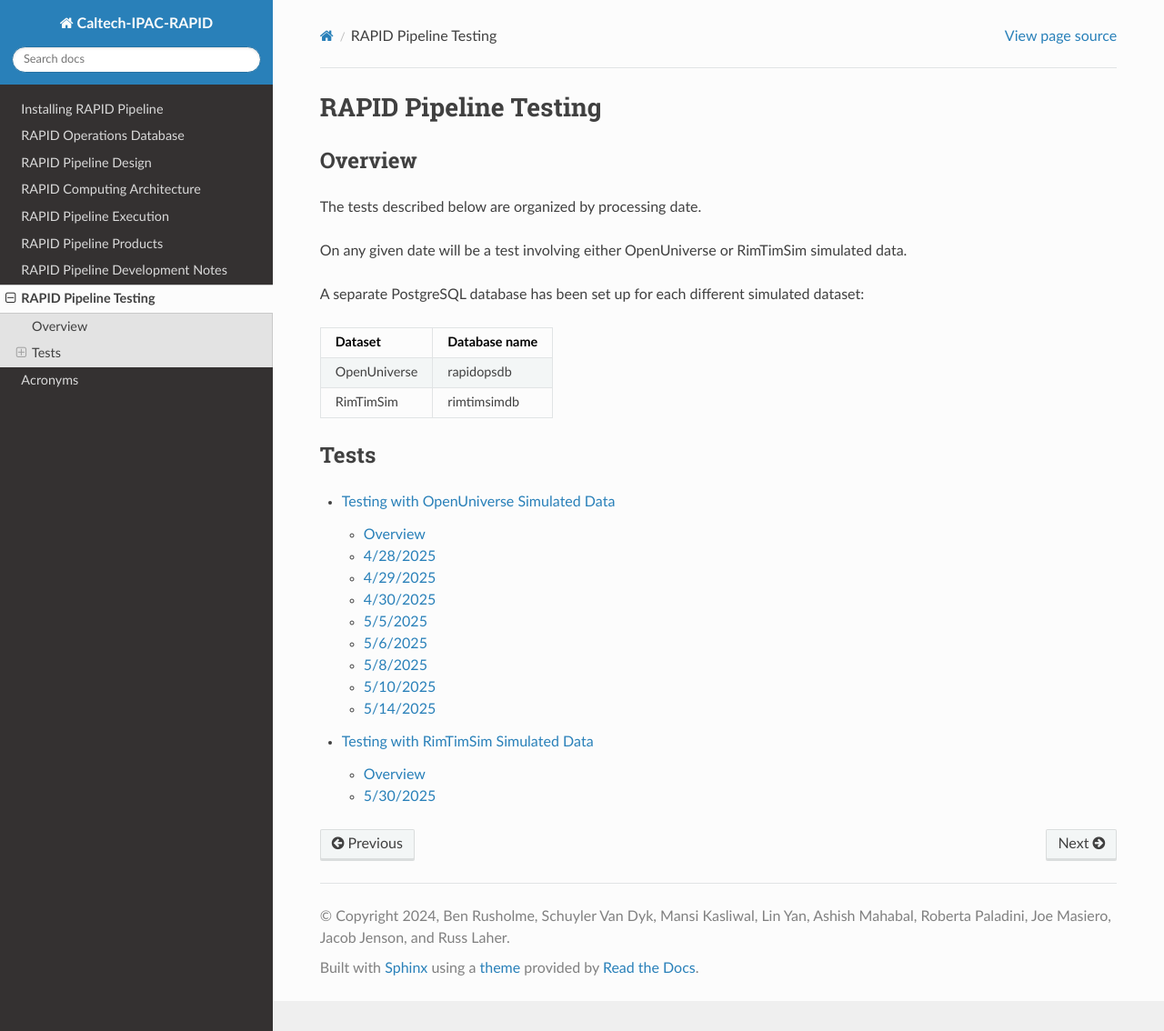
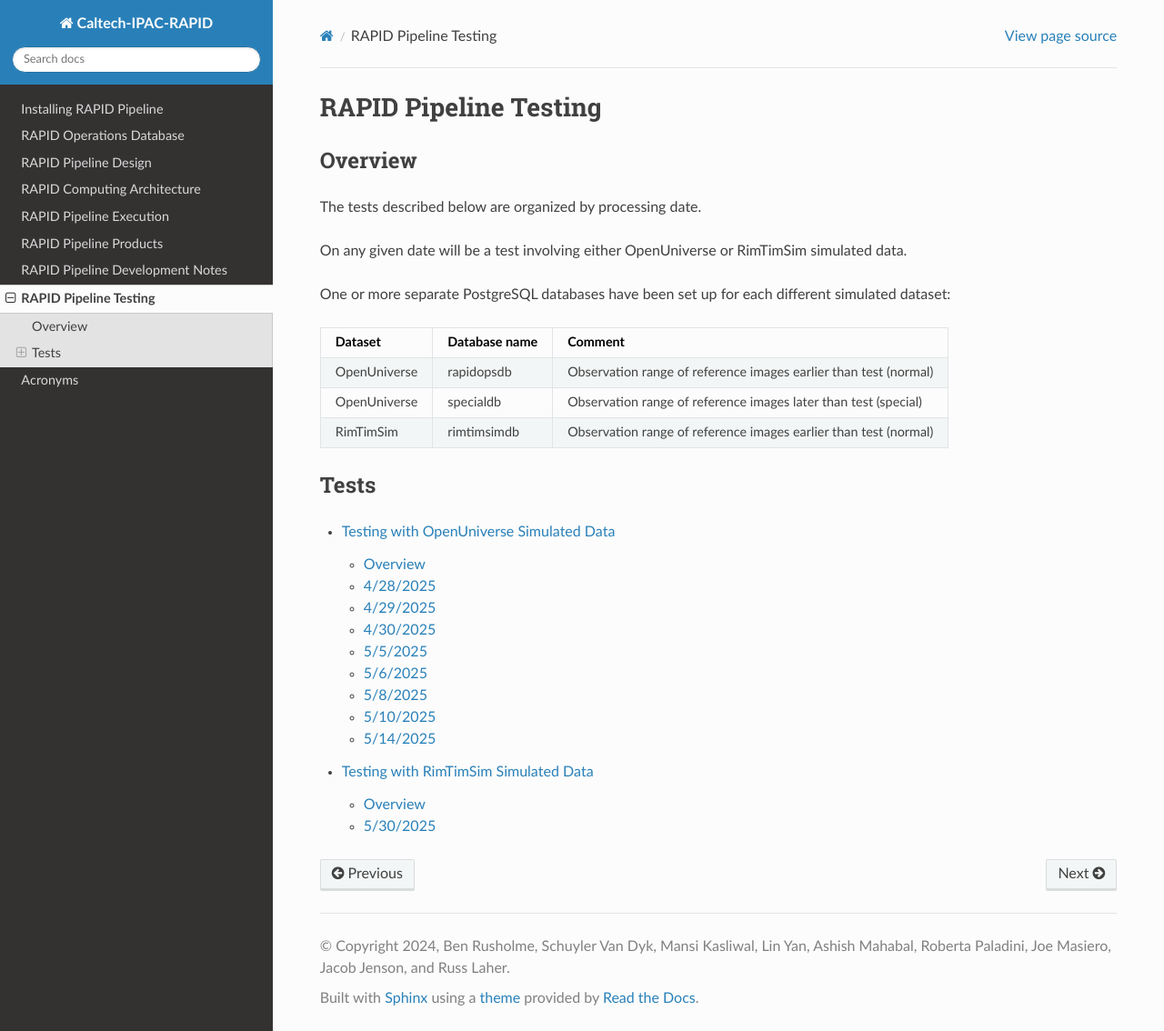
Before and after one commit to Caltech-IPAC/rapid, a Sphinx documentation site: the page built from docs/source/dev/tests.rst, in a window 1280 px wide and 1134 px high. Shown: the whole window at 91% size. Built offline with Sphinx 7.4.7 and the Read the Docs theme 3.1.0, drawn with Linux system fonts in a browser that asks for light colours; formulas are drawn with MathJax 3.

Commit message:
Added documentation on specialdb PostgreSQL database.

```diff
--- a/docs/source/dev/tests.rst
+++ b/docs/source/dev/tests.rst
@@ -8,14 +8,15 @@ The tests described below are organized by processing date.
 
 On any given date will be a test involving either OpenUniverse or RimTimSim simulated data.
 
-A separate PostgreSQL database has been set up for each different simulated dataset:
+One or more separate PostgreSQL databases have been set up for each different simulated dataset:
 
-===============      ===================
-Dataset                Database name
-===============      ===================
-OpenUniverse           rapidopsdb
-RimTimSim              rimtimsimdb
-===============      ===================
+===============      ===================      =====================================================================
+Dataset                Database name            Comment
+===============      ===================      =====================================================================
+OpenUniverse           rapidopsdb               Observation range of reference images earlier than test (normal)
+OpenUniverse           specialdb                Observation range of reference images later than test (special)
+RimTimSim              rimtimsimdb              Observation range of reference images earlier than test (normal)
+===============      ===================      =====================================================================
 
 Tests
 ************************************
```
